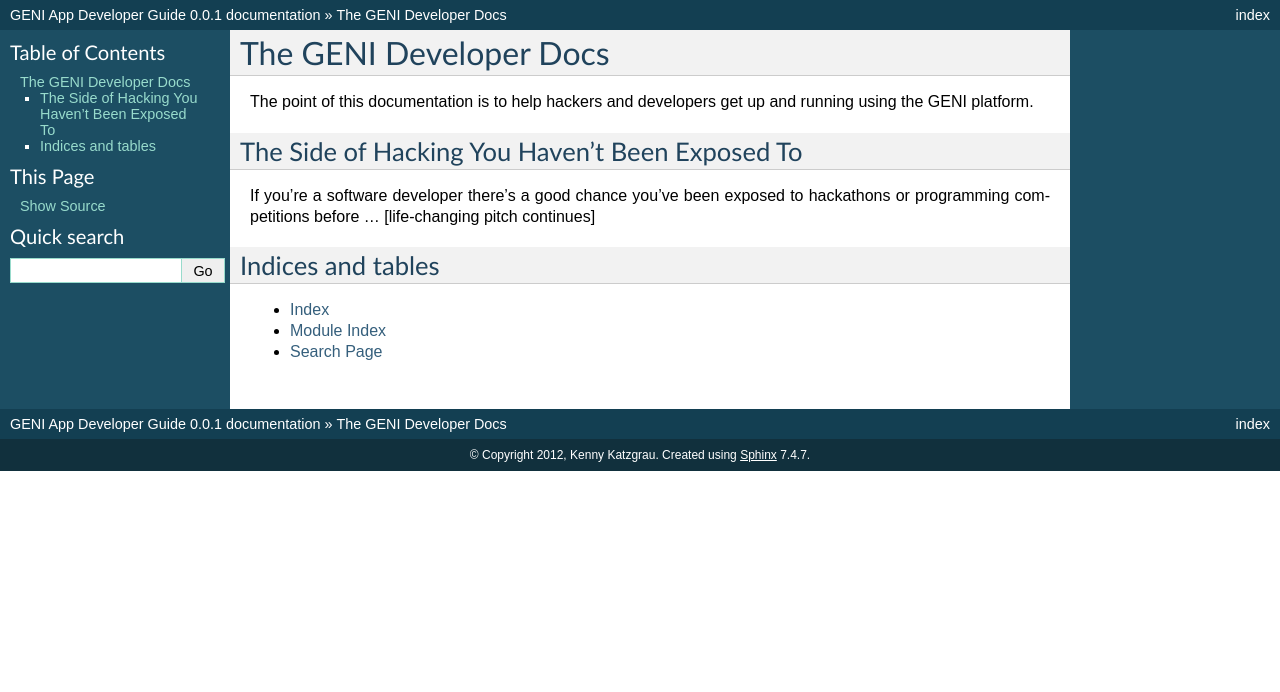
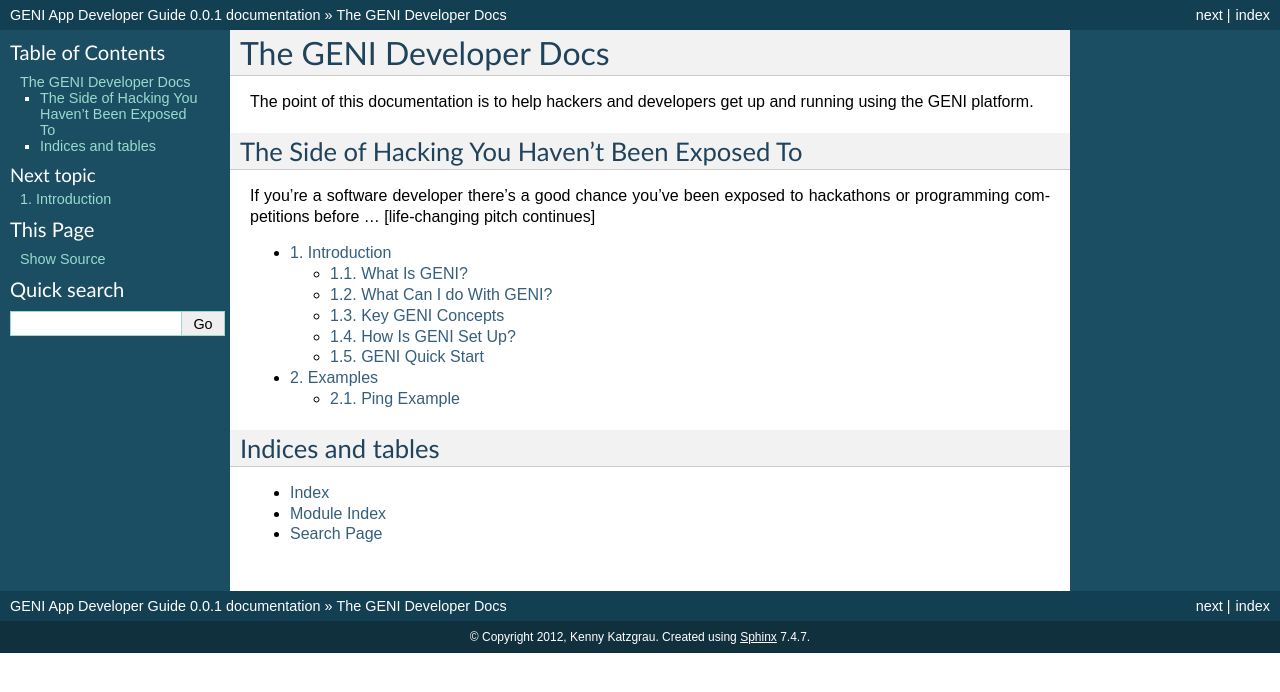
Before and after one commit to katzgrau/geni-docs, a Sphinx documentation site: the page built from source/index.txt, in a window 1280 px wide. Shown: the top 692 px of the page. Built offline with Sphinx 7.4.7, drawn with Linux system fonts in a browser that asks for light colours; formulas are drawn with MathJax 3.

Commit message:
Setting up doc scaffolding with initial sections

```diff
--- /dev/null
+++ b/source/examples.txt
@@ -0,0 +1,8 @@
+Examples
+========
+
+.. toctree::
+   :maxdepth: 1
+   :numbered:
+
+   Ping Example <examples/example-1.txt>
--- /dev/null
+++ b/source/examples/example-1.txt
@@ -0,0 +1,2 @@
+Example 1 (Placeholder)
+=======================
--- a/source/getting-started.txt
+++ /dev/null
@@ -1 +0,0 @@
-Yea!
--- a/source/index.txt
+++ b/source/index.txt
@@ -14,6 +14,10 @@ If you're a software developer there's a good chance you've been exposed to hack
 
 .. toctree::
    :maxdepth: 2
+   :numbered:
+
+   intro
+   examples
 
 Indices and tables
 ------------------
--- /dev/null
+++ b/source/intro.txt
@@ -0,0 +1,12 @@
+Introduction
+============
+
+.. toctree::
+   :maxdepth: 1
+   :numbered:
+
+   intro/what-is-geni
+   intro/what-can-i-do-with-geni
+   intro/key-geni-concepts
+   intro/how-is-geni-set-up
+   GENI Quick Start <intro/getting-started>
--- /dev/null
+++ b/source/intro/getting-started.txt
@@ -0,0 +1,2 @@
+Getting Started
+===============
--- /dev/null
+++ b/source/intro/how-is-geni-set-up.txt
@@ -0,0 +1,2 @@
+How Is GENI Set Up?
+===================
--- /dev/null
+++ b/source/intro/key-geni-concepts.txt
@@ -0,0 +1,2 @@
+Key GENI Concepts
+=================
--- /dev/null
+++ b/source/intro/what-can-i-do-with-geni.txt
@@ -0,0 +1,2 @@
+What Can I do With GENI?
+========================
--- /dev/null
+++ b/source/intro/what-is-geni.txt
@@ -0,0 +1,2 @@
+What Is GENI?
+=============
```
